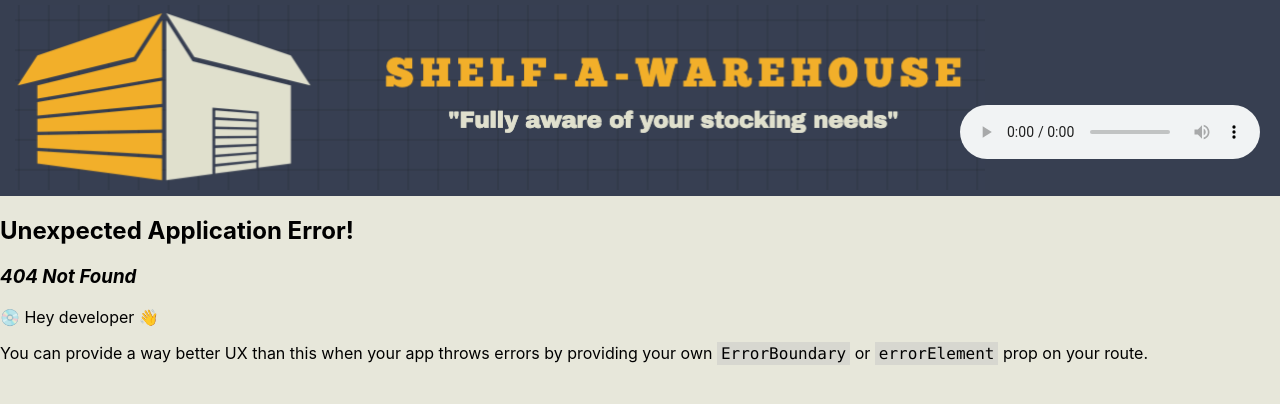
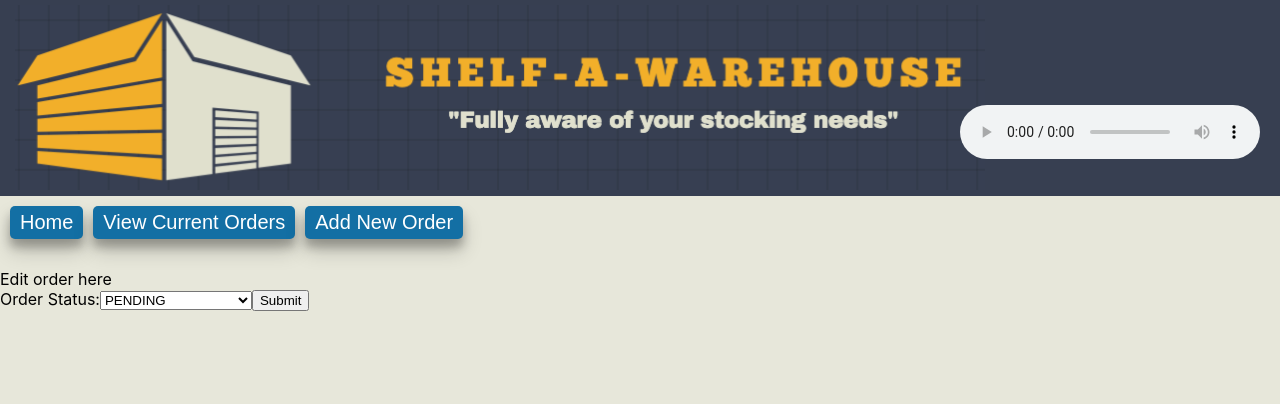
Before and after one commit to KajananGit/Stock_Frontend, a React (Create React App) app in the folder stock_frontend/: page /orders/1/edit in a window 1280 px wide. Before the commit this address had no page. Shown: the top 404 px of the page. Built offline with nearby package versions, Linux system fonts and the light colour scheme.

Commit message:
implemented sort button and it's functionality | NOTE: edit order has not been completed yet

```diff
--- a/stock_frontend/src/components/Order.js
+++ b/stock_frontend/src/components/Order.js
@@ -1,5 +1,6 @@
 import OrderedItem from "./OrderedItem";
 import OrderStyles from "../styles/OrderStyles.css";
+import { useNavigate } from "react-router-dom";
 
 const Order = ({ order, orderedItems, deleteOrder }) => {
 
@@ -7,21 +8,27 @@ const Order = ({ order, orderedItems, deleteOrder }) => {
         return <OrderedItem orderedItem={item} key={item.id}/>
     })
 
+    const navigate = useNavigate();
+
     const handleDeleteButton = () => {
         deleteOrder(order.id);
+    }
+
+    const handleEditButton = () => {
+        navigate(`/orders/${order.id}/edit`);
     }
 
     return (
         <>
         <main>
             <section className="order-display">
-                <h3>Order ID: {order.id}</h3>
+                <h3>Order: {order.supermarket.name.toUpperCase()}{order.id}</h3>
                 <p>Order status: {order.orderStatus}</p>
                 <p>Supermarket: {order.supermarket.name}, {order.supermarket.location}</p>
                 <h4>Items ordered:</h4>
                 <ul>{mappedItems}</ul>
                 <button className="deleteButton" onClick={handleDeleteButton}>Delete</button>
-                <button className="editButton" onClick={handleDeleteButton}>Edit</button>
+                <button className="editButton" onClick={handleEditButton}>Edit</button>
             </section>
         </main>
         </>
--- /dev/null
+++ b/stock_frontend/src/components/OrderEdit.js
@@ -0,0 +1,41 @@
+import { useNavigate } from "react-router-dom"
+import { useState } from "react";
+
+const OrderEdit = () => {
+
+    const [stateOrder, setStateOrder] = useState({});
+    const navigate = useNavigate();
+
+    const handleChange = () => {
+
+    }
+
+    const handleFormSubmit = (event) => {
+        event.preventDefault();
+        navigate("/orders")
+    }
+
+    return (
+        <>
+            Edit order here
+            <form onSubmit={handleFormSubmit}>
+                <label htmlFor="order-status">Order Status:</label>
+                <select
+                    id="order-status"
+                    name="order-status"
+                    defaultValue={stateOrder}
+                    onChange={handleChange}
+                >
+                    <option disabled value="select-status">Select order status</option>
+                    <option value="PENDING">PENDING</option>
+                    <option value="IN_PROGRESS">IN PROGRESS</option>
+                    <option value="OUT_FOR_DELIVERY">OUT FOR DELIVERY</option>
+                    <option value="DELIVERED">DELIVERED</option>
+                </select>
+                <input type="submit" value="Submit"/>
+            </form>
+        </>
+    );
+}
+
+export default OrderEdit;
--- a/stock_frontend/src/containers/OrderContainer.js
+++ b/stock_frontend/src/containers/OrderContainer.js
@@ -7,6 +7,7 @@ const OrderContainer = () => {
     const [orders, setOrders] = useState([]);
     const [orderedItems, setOrderedItems] = useState([]);
     const [searchValue, setSearchValue] = useState("");
+    const [sortValue, setSortValue] = useState("");
 
     const fetchOrders = async () => {
         const response = await fetch("http://localhost:8080/orders");
@@ -35,24 +36,55 @@ const OrderContainer = () => {
         setOrders(orders.filter(order => order.id !== orderId));
     }
 
+    const patchOrder = async (orderId, orderStatus) => {
+        await fetch(`http://localhost:8080/orders/${orderId}`, {
+            method: "PATCH",
+            headers: {"Content-Type": "application/json"},
+            body: JSON.stringify({
+                "orderStatus": orderStatus
+            })
+        })
+        await fetchOrders();
+    }
+
+    const orderLoader = ({ params }) => {
+        return orders.find(order => {
+            return order.id === parseInt(params.id);
+        });
+    }
+
     const filteredOrders = orders.filter((order) => {
         if(searchValue){
-            return order.id == searchValue
+            return order.supermarket.name.toLowerCase().includes(searchValue.toLocaleLowerCase());
+        }
+        if (sortValue){
+            return order.orderStatus.toLowerCase().includes(sortValue.toLocaleLowerCase());
         }
         return order;
     })
 
-
-
     return (
         <>
             <h1>Orders</h1>
+            <select
+                    className="sort"
+                    type="text"
+                    defaultValue="select-order-status"
+                    onChange={(event) => setSortValue(event.target.value)}>
+                        <option disabled value="select-order-status">Sort by Status</option>
+                        <option value="">All</option>
+                        <option value="PENDING">Pending</option>
+                        <option value="In Progress">In Progress</option>
+                        <option value="Out For Delivery">Out for Delivery</option>
+                        <option value="Delivered">Delivered</option>
+            </select>
             <form className="search-bar">
                 <input type="text"
                        value={searchValue} onChange={event => setSearchValue(event.target.value)}
-                       placeholder="Search orders by ID..."/>
+                       placeholder="Search orders by supermarket..."/>
             </form>
-            <OrderList orders={filteredOrders} orderedItems={orderedItems} deleteOrder={deleteOrder}/>
+
+            <OrderList orders={filteredOrders} orderedItems={orderedItems} deleteOrder={deleteOrder} />
         </>
       );
 }
--- a/stock_frontend/src/styles/OrderContainerStyles.css
+++ b/stock_frontend/src/styles/OrderContainerStyles.css
@@ -20,3 +20,14 @@ h1 {
 
 
 }
+
+.sort {
+    margin-right: 50px;
+    margin-bottom: 15px;
+    font-size: 16px;
+    padding: 3px 2px 3px 2px ;
+    border-radius: 5px;
+    background-color: #F8D48B;
+    border-color: grey;
+    float: right;
+}
```
Also changed, not shown: stock_frontend/src/App.js (+6 -1 lines), stock_frontend/src/components/OrderSearch.js (deleted, +0 -15 lines).
